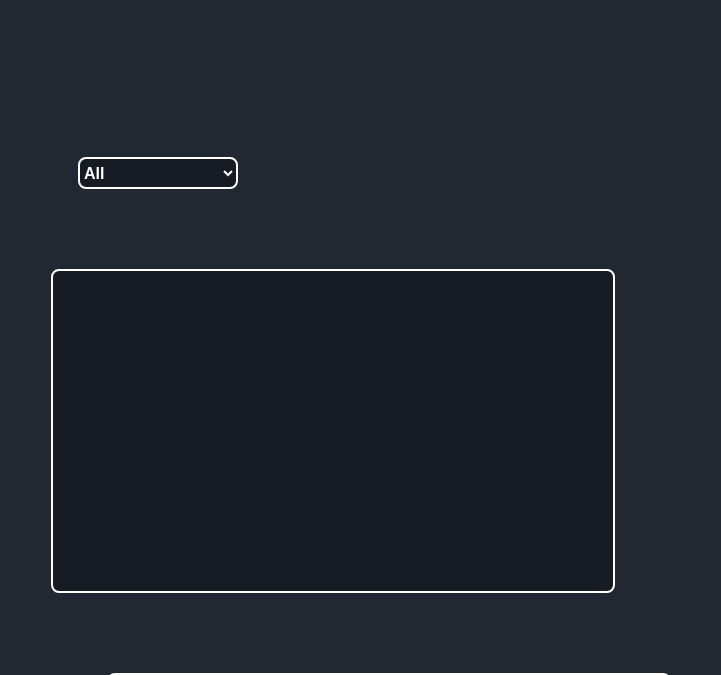
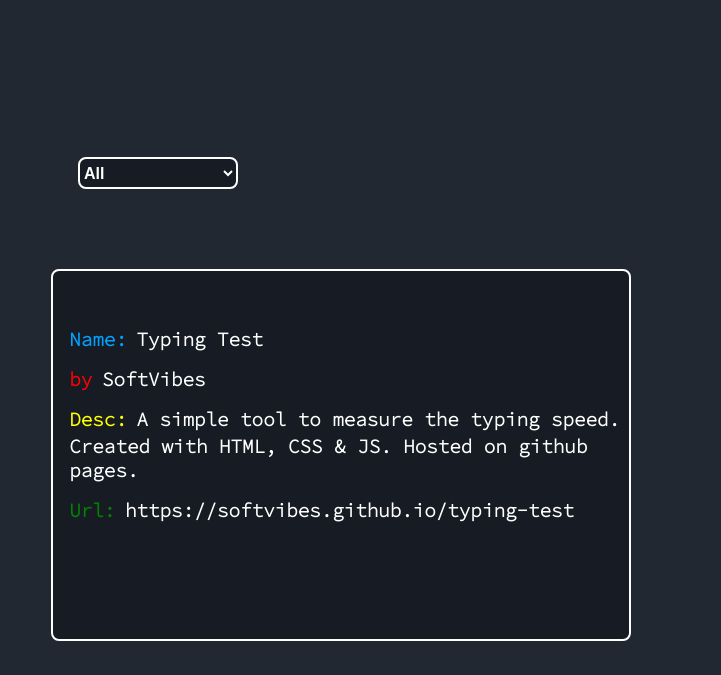
Before and after one commit to SoftVibes/archive, a plain HTML site: page index.html in a window 1280 px wide. Shown: the part 125-800 px from the top of the page, without its empty margins (2-723 px from the left). Drawn offline with Linux system fonts and the light colour scheme.

Commit message:
Added styles for text, Added a functional button, Added universal styles

```diff
--- a/index.html
+++ b/index.html
@@ -23,19 +23,21 @@
                 <option value="font">Fonts</option>
                 <option value="image">Images</option>
                 <option value="cdn">CDNs</option>
-                <option value="link">Links</option>
             </select>
-            <div class="button" type="page"></div>
-            <div class="button" type="page"></div>
-            <div class="button" type="css"></div>
-            <div class="button" type="font"></div>
-            <div class="button" type="image"></div>
-            <div class="button" type="font"></div>
-            <div class="button" type="page"></div>
-            <div class="button" type="link"></div>
-            <div class="button" type="cdn"></div>
-            <div class="button" type="cdn"></div>
-            <div class="button" type="font"></div>
+            <div class="button" type="page" url="https://softvibes.github.io/typing-test">
+                <p class="data label" id="label-name">Name: </p>
+                <p class="data value">Typing Test</p>
+                <br>
+                <p class="data label" id="label-by">by </p>
+                <p class="data value">SoftVibes</p>
+                <br>
+                <p class="data label" id="label-desc">Desc: </p>
+                <p class="data value">A simple tool to measure the typing speed.</p>
+                <p class="data value overflow">Created with HTML, CSS & JS. Hosted on github pages.</p>
+                <br>
+                <p class="data label" id="label-url">Url: </p>
+                <p class="data value">https://softvibes.github.io/typing-test</p>
+            </div>
         </div>
     </div>
 </body>
--- a/script.js
+++ b/script.js
@@ -11,12 +11,23 @@ function alignButtons () {
     }
 }
 
+function assignUrls () {
+    buttons = document.getElementsByClassName('button');
+    for (var i = 0; i < buttons.length; i++) {
+        url = buttons[i].getAttribute('url');
+        buttons[i].onclick = function () {
+            window.location.href = url;
+        }
+    }
+}
+
 function scrollToTop() {
     document.getElementById('container').scrollTop = 0;
 }
 
 function afterLoad() {
     alignButtons();
+    assignUrls();
     document.getElementById('container').onscroll = function () {
         if (document.getElementById('container').scrollTop > 500) {
             document.getElementById('top').style.display = 'block';
--- a/style.css
+++ b/style.css
@@ -85,8 +85,39 @@ body {
     margin-left: calc((100vw - 70rem)/3);
     margin-bottom: 5rem;
     cursor: pointer;
+
+    padding-top: 3rem;
+    padding-left: 1rem;
 }
 
 .button:hover {
     background-color: #242c38;
 }
+
+.data {
+    display: inline-block;
+    font-size: 1.2rem;
+    overflow: wrap;
+    margin-top: .5rem;
+    margin-bottom: .5rem;
+}
+
+.overflow {
+    margin-top: -.3rem;
+}
+
+#label-name {
+    color: rgb(0, 162, 255);
+}
+
+#label-desc {
+    color: rgb(255, 255, 0);
+}
+
+#label-by {
+    color: rgb(255, 0, 0);
+}
+
+#label-url {
+    color: rgb(0, 131, 0);
+}
```
